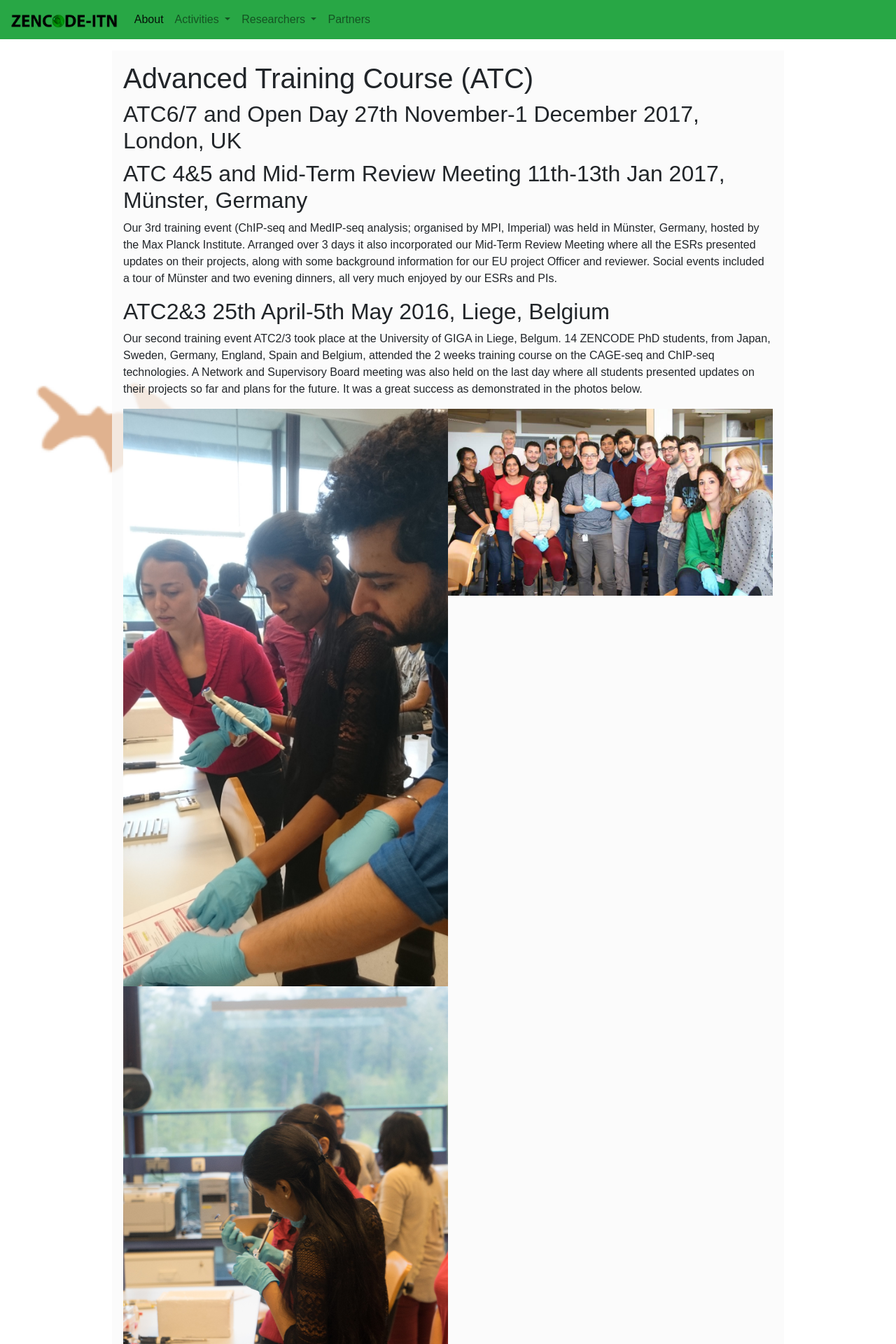
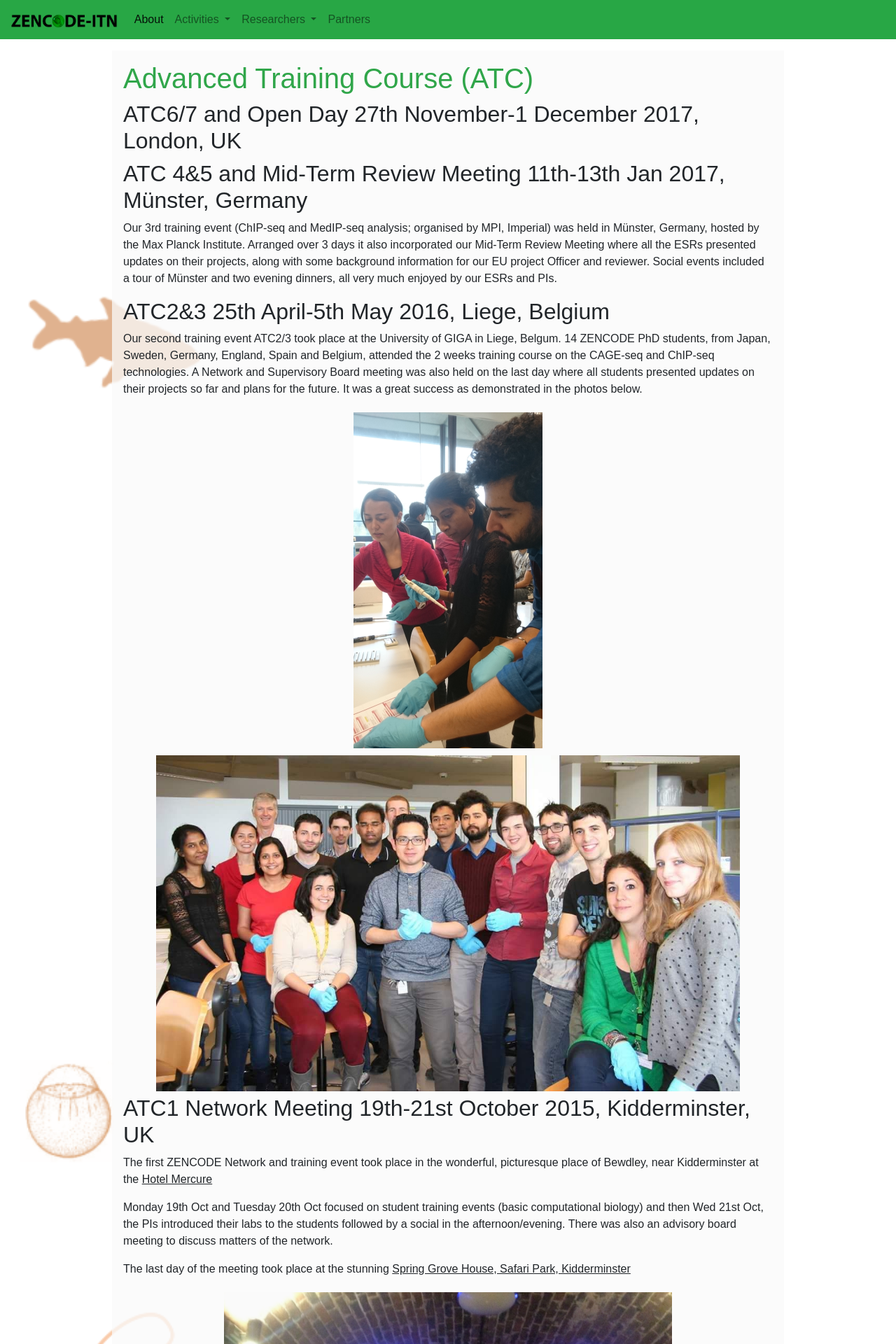
Before and after one commit to zencode-itn/zencode-itn.github.io, a Jekyll site: the page built from _posts/2017-12-14-atc.md, in a window 1280 px wide. Shown: the top 1920 px of the page at 70% size. Built offline with Jekyll 4.4.1, drawn with Linux system fonts in a browser that asks for light colours; nearby versions of some CDN libraries; comment, search, counter and statistics services are not loaded.

Commit message:
added modal picture galleries
added pictures from

```diff
--- a/_layouts/base.html
+++ b/_layouts/base.html
@@ -5,13 +5,15 @@
   <meta http-equiv="X-UA-Compatible" content="IE=edge,chrome=1">
   <meta name="viewport" content="width=device-width">
   <link href="https://maxcdn.bootstrapcdn.com/bootstrap/4.0.0-beta.2/css/bootstrap.min.css" rel="stylesheet" integrity="sha384-PsH8R72JQ3SOdhVi3uxftmaW6Vc51MKb0q5P2rRUpPvrszuE4W1povHYgTpBfshb" crossorigin="anonymous">
+  <link href="https://cdnjs.cloudflare.com/ajax/libs/ekko-lightbox/5.3.0/ekko-lightbox.css"rel="stylesheet">
   <link rel="stylesheet" type="text/css" href="/library/css/academicons.min.css">
   <link rel="stylesheet" type="text/css" href="/library/css/main.css">
-  <!--[if lt IE 9]><script src="js/html5shiv.js"></script><![endif]-->
   <script src="https://code.jquery.com/jquery-3.2.1.slim.min.js" integrity="sha384-KJ3o2DKtIkvYIK3UENzmM7KCkRr/rE9/Qpg6aAZGJwFDMVNA/GpGFF93hXpG5KkN" crossorigin="anonymous"></script>
   <script src="https://cdnjs.cloudflare.com/ajax/libs/popper.js/1.12.3/umd/popper.min.js" integrity="sha384-vFJXuSJphROIrBnz7yo7oB41mKfc8JzQZiCq4NCceLEaO4IHwicKwpJf9c9IpFgh" crossorigin="anonymous"></script>
   <script src="https://maxcdn.bootstrapcdn.com/bootstrap/4.0.0-beta.2/js/bootstrap.min.js" integrity="sha384-alpBpkh1PFOepccYVYDB4do5UnbKysX5WZXm3XxPqe5iKTfUKjNkCk9SaVuEZflJ" crossorigin="anonymous"></script>
   <script defer src="https://use.fontawesome.com/releases/v5.0.0/js/all.js"></script>
+  <script src="https://cdnjs.cloudflare.com/ajax/libs/ekko-lightbox/5.3.0/ekko-lightbox.min.js" integrity="sha256-Y1rRlwTzT5K5hhCBfAFWABD4cU13QGuRN6P5apfWzVs=" crossorigin="anonymous"></script>
+  <script src="/library/js/main.js"></script>
   {% if page.header == "map" %}
 
   <script src="//cdnjs.cloudflare.com/ajax/libs/d3/3.5.3/d3.min.js"></script>
--- a/_posts/2017-12-14-atc.md
+++ b/_posts/2017-12-14-atc.md
@@ -9,20 +9,26 @@
 
 ## ATC 4&5 and Mid-Term Review Meeting 11th-13th Jan 2017, Münster, Germany
 Our 3rd training event (ChIP-seq and MedIP-seq analysis; organised by MPI, Imperial) was held in Münster, Germany, hosted by the Max Planck Institute. Arranged over 3 days it also incorporated our Mid-Term Review Meeting where all the ESRs presented updates on their projects, along with some background information for our EU project Officer and reviewer. Social events included a tour of Münster and two evening dinners, all very much enjoyed by our ESRs and PIs.
-<div class="image-gallery d-flex flex-column flex-wrap  align-self-start">
+<div class="image-gallery-lg d-flex flex-row flex-wrap   justify-content-center">
 {% for image in site.static_files %}
 {% if image.path contains 'images/atcs/atc4-5/' %}
-<img src="{{ image.path }}" alt="image" class="post-image inline-block"/>
+<a href="{{ image.path }}" class="item" data-toggle="lightbox" data-gallery="gallery">
+<img src="{{ image.path }}" alt="image" class="post-image inline-block" />
+</a>
 {% endif %}
 {% endfor %}
 </div>
+
+
 ## ATC2&3 25th April-5th May 2016, Liege, Belgium
 
 Our second training event ATC2/3 took place at the University of GIGA in Liege, Belgum. 14 ZENCODE PhD students, from Japan, Sweden, Germany, England, Spain and Belgium, attended the 2 weeks training course on the CAGE-seq and ChIP-seq technologies. A Network and Supervisory Board meeting was also held on the last day where all students presented updates on their projects so far and plans for the future. It was a great success as demonstrated in the photos below.
-<div class="image-gallery d-flex flex-column flex-wrap  align-self-start">
+<div class="image-gallery-lg d-flex flex-row flex-wrap justify-content-center">
 {% for image in site.static_files %}
 {% if image.path contains 'images/atcs/atc2-3/' %}
-<img src="{{ image.path }}" alt="image" class="post-image-sm inline-block"/>
+<a href="{{ image.path }}" class="item" data-toggle="lightbox" data-gallery="gallery">
+<img src="{{ image.path }}" alt="image" class="post-image inline-block" />
+</a>
 {% endif %}
 {% endfor %}
 </div>
@@ -33,4 +39,12 @@
 
 The last day of the meeting took place at the stunning [Spring Grove House, Safari Park, Kidderminster](http://www.springgrovehouse.co.uk/)
 
-![ATC1](/library/images/atcs/atc1.jpg){: .post-image}
+<div class="image-gallery-lg d-flex flex-row flex-wrap justify-content-center">
+{% for image in site.static_files %}
+{% if image.path contains 'images/atcs/atc1/' %}
+<a href="{{ image.path }}" class="item" data-toggle="lightbox" data-gallery="gallery">
+<img src="{{ image.path }}" alt="image" class="post-image inline-block" />
+</a>
+{% endif %}
+{% endfor %}
+</div>
--- a/library/css/main.css
+++ b/library/css/main.css
@@ -13,6 +13,9 @@
   -moz-background-size: cover;
   -o-background-size: cover;
   background-size: cover;
+}
+h1{
+  color:  #30A64A;
 }
 a {
   color:inherit;}
@@ -97,7 +100,9 @@
 .post-image{
   height: auto;
   width: auto;
-  max-width: 90%;
+  max-width: 100%;
+  max-height: 30em;
+  display: block;
 }
 .post-image-sm{
   height: auto;
@@ -111,6 +116,13 @@
 }
 .image-gallery{
   max-height: 1550px;
+}
+.image-gallery-lg{
+  height: 100%;
+}
+.image-gallery-lg .item{
+  /* break-inside: avoid; */
+  padding: 5px;
 }
 .image-gallery-jenga{
   max-height: 2200px;
--- /dev/null
+++ b/library/js/main.js
@@ -0,0 +1,4 @@
+$(document).on('click', '[data-toggle="lightbox"]', function(event) {
+                event.preventDefault();
+                $(this).ekkoLightbox();
+            });
```
Also changed, not shown: _posts/2017-12-15-conference.md (+4 -2 lines), library/images/atcs/atc1/atc1.jpg (renamed from library/images/atcs/atc1.jpg), library/images/atcs/atc2-3/2.jpg (deleted), 9 other files.
